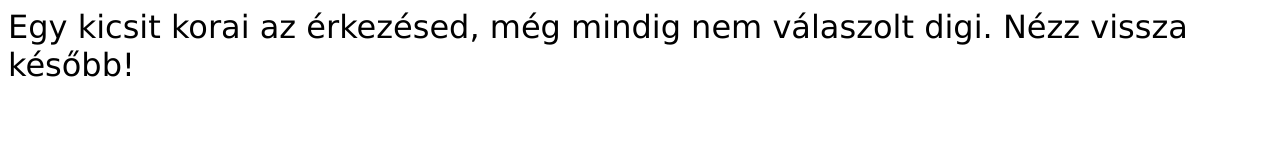
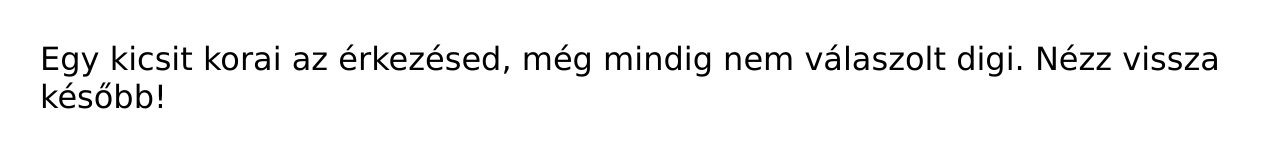
Before and after one commit to Tremzy/webredirect, a plain HTML site: page index.html in a window 1280 px wide. Drawn offline with Linux system fonts and the light colour scheme.

Commit message:
Update index.html

```diff
--- a/index.html
+++ b/index.html
@@ -4,6 +4,6 @@
   <title>Vastagjaban.hu</title>
 </head>
 <body>
-  <p style="font-size: 32px; margin: auto; font-family: Verdana">Egy kicsit korai az érkezésed, még mindig nem válaszolt digi. Nézz vissza később!</p>
+  <p style="font-size: 32px; margin: auto; font-family: Verdana; padding: 2rem;">Egy kicsit korai az érkezésed, még mindig nem válaszolt digi. Nézz vissza később!</p>
 </body>
 </html>
```
